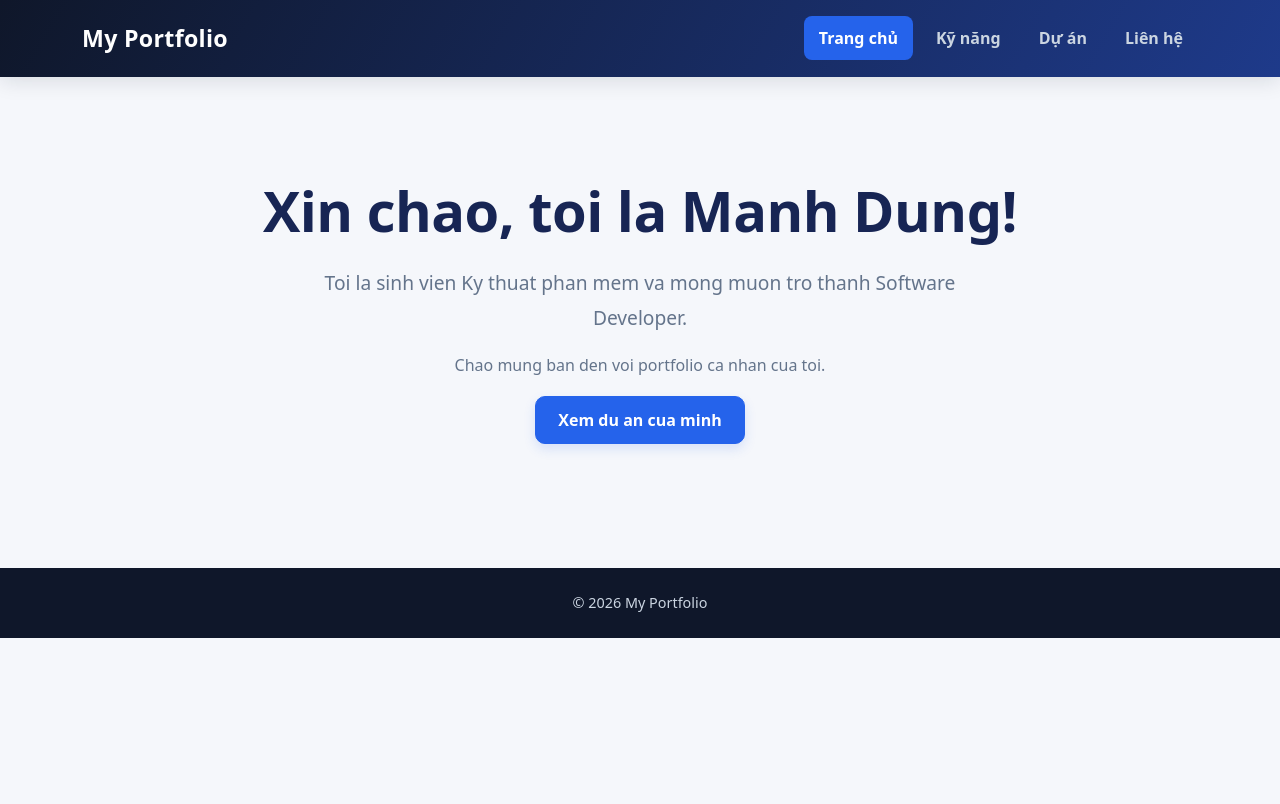
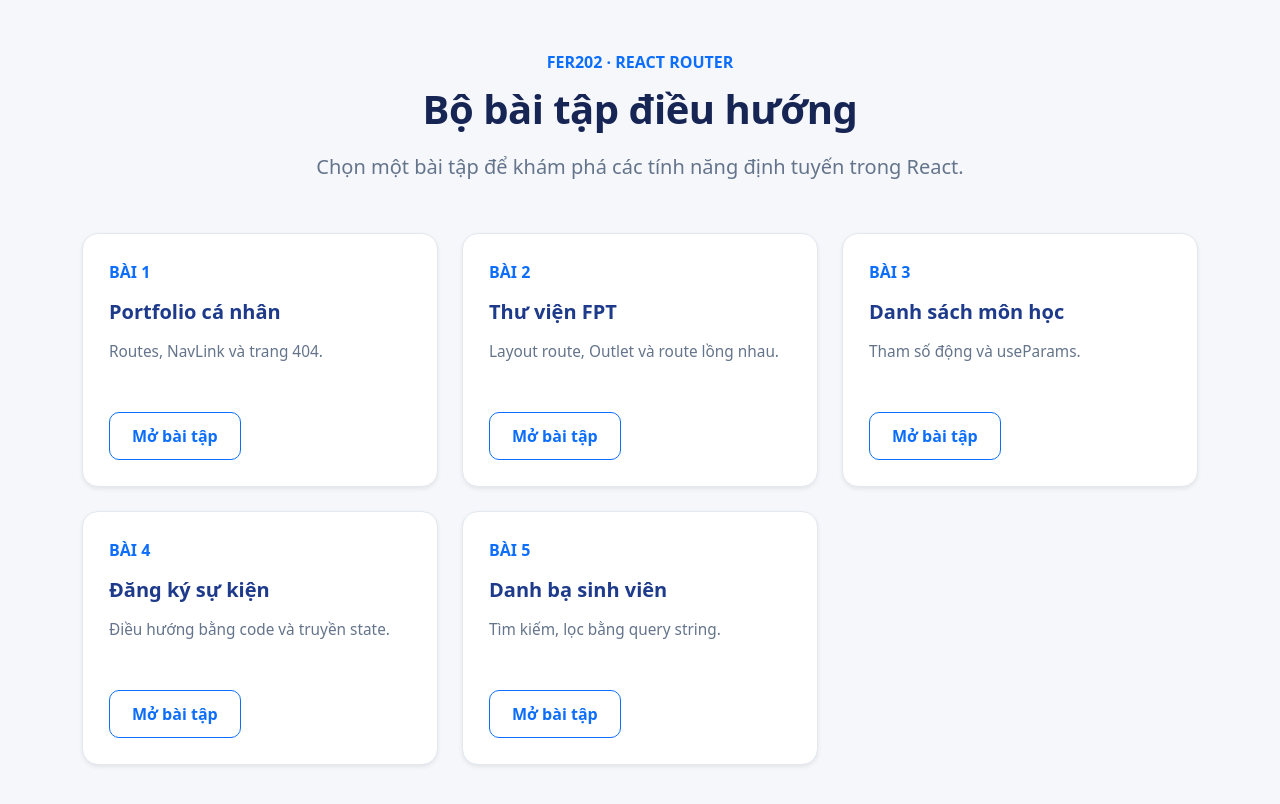
Before and after one commit to Manhduh/FER202_FA26_Manhduh, a React (Vite) app in the folder Slot11/router-basic/: page / in a window 1280 px wide. Shown: the top 804 px of the page. Built offline with nearby package versions, Linux system fonts and the light colour scheme.

Commit message:
feat(slot11): complete exercise 1 portfolio
Add exercise selector and the personal portfolio routes, shared navbar, active navigation, and 404 page.

```diff
--- a/Slot11/router-basic/src/App.jsx
+++ b/Slot11/router-basic/src/App.jsx
@@ -1,118 +1,41 @@
+import { Button, Card, Col, Container, Row } from 'react-bootstrap';
+import { Link, Route, Routes } from 'react-router-dom';
+import Exercise1 from './exercises/Exercise1.jsx';
 
-import { Navbar, Nav, Container, Button, Card, Row, Col, ListGroup } from 'react-bootstrap';
-import { Routes, Route, Link, NavLink } from 'react-router-dom';
-import './App.css';
-const MENU = [
-  { to: '/', label: 'Trang chủ' },
-  { to: '/skills', label: 'Kỹ năng' },
-  { to: '/projects', label: 'Dự án' },
-  { to: '/contact', label: 'Liên hệ' }
+const EXERCISES = [
+  { number: 1, title: 'Portfolio cá nhân', description: 'Routes, NavLink và trang 404.' },
+  { number: 2, title: 'Thư viện FPT', description: 'Layout route, Outlet và route lồng nhau.' },
+  { number: 3, title: 'Danh sách môn học', description: 'Tham số động và useParams.' },
+  { number: 4, title: 'Đăng ký sự kiện', description: 'Điều hướng bằng code và truyền state.' },
+  { number: 5, title: 'Danh bạ sinh viên', description: 'Tìm kiếm, lọc bằng query string.' },
 ];
 
-// Navbar dung chung cho tat ca cac trang
-function AppNavbar() {
-  return (
-    <Navbar bg="dark" variant="dark" expand="lg">
-      <Container>
-        <Navbar.Brand as={Link} to="/">
-          My Portfolio
-        </Navbar.Brand>
-
-        <Navbar.Toggle aria-controls="main-navbar" />
-
-        <Navbar.Collapse id="main-navbar">
-          <Nav className="ms-auto">
-            {MENU.map((item) => (
-              <Nav.Link
-                as={NavLink}
-                to={item.to}
-                end={item.to === '/'}
-                key={item.to}
-              >
-                {item.label}
-              </Nav.Link>
-            ))}
-          </Nav>
-        </Navbar.Collapse>
-      </Container>
-    </Navbar>
-  );
-}
-
-// Trang chu
-function HomePage() {
-  return (
-    <Container className="py-5 text-center">
-      <h1>Xin chao, toi la Manh Dung!</h1>
-      <p className="lead mt-3">
-        Toi la sinh vien Ky thuat phan mem va mong muon tro thanh Software Developer.
-      </p>
-      <p>
-        Chao mung ban den voi portfolio ca nhan cua toi.
-      </p>
-
-      <Button as={Link} to="/projects" variant="primary">
-        Xem du an cua minh
-      </Button>
-    </Container>
-  );
-}
-
-// Trang ky nang
-function SkillsPage() {
-  const skills = [
-    'HTML va CSS',
-    'JavaScript',
-    'ReactJS',
-    'Java',
-    'SQL Server'
-  ];
-
+function ExerciseDirectory() {
   return (
     <Container className="py-5">
-      <h2 className="mb-4">Ky nang cua toi</h2>
-
-      <ListGroup>
-        {skills.map((skill, index) => (
-          <ListGroup.Item key={index}>
-            {skill}
-          </ListGroup.Item>
-        ))}
-      </ListGroup>
-    </Container>
-  );
-}
-
-// Trang du an
-function ProjectsPage() {
-  const projects = [
-    {
-      title: 'Portfolio Website',
-      description: 'Website gioi thieu ban than su dung ReactJS.'
-    },
-    {
-      title: 'Book Management',
-      description: 'Ung dung quan ly sach va thong tin sach.'
-    },
-    {
-      title: 'Student Management',
-      description: 'Ung dung quan ly sinh vien va diem so.'
-    }
-  ];
-
-  return (
-    <Container className="py-5">
-      <h2 className="mb-4">Du an cua toi</h2>
+      <div className="mb-5 text-center">
+        <p className="mb-2 text-primary fw-semibold">FER202 · REACT ROUTER</p>
+        <h1 className="mb-3">Bộ bài tập điều hướng</h1>
+        <p className="lead mx-auto" style={{ maxWidth: 680 }}>
+          Chọn một bài tập để khám phá các tính năng định tuyến trong React.
+        </p>
+      </div>
 
       <Row className="g-4">
-        {projects.map((project, index) => (
-          <Col md={4} key={index}>
+        {EXERCISES.map(({ number, title, description }) => (
+          <Col key={number} md={6} lg={4}>
             <Card className="h-100 shadow-sm">
-              <Card.Body>
-                <Card.Title>{project.title}</Card.Title>
-                <Card.Text>{project.description}</Card.Text>
-                <Button variant="outline-primary" disabled>
-                  Dang cap nhat
+              <Card.Body className="d-flex flex-column">
+                <span className="mb-3 text-primary fw-bold">BÀI {number}</span>
+                <Card.Title>{title}</Card.Title>
+                <Card.Text>{description}</Card.Text>
+                <Button
+                  as={Link}
+                  to={`/bai${number}`}
+                  className="mt-auto align-self-start"
+                  variant="outline-primary"
+                >
+                  Mở bài tập
                 </Button>
               </Card.Body>
             </Card>
@@ -123,52 +46,13 @@ function ProjectsPage() {
   );
 }
 
-// Trang lien he
-function ContactPage() {
-  return (
-    <Container className="py-5">
-      <h2>Lien he</h2>
-      <p>Email: example@gmail.com</p>
-      <p>Vi tri: Da Nang, Viet Nam</p>
-    </Container>
-  );
-}
-
-// Trang 404
-function NotFoundPage() {
-  return (
-    <Container className="py-5 text-center">
-      <h1 className="display-3 text-danger">404</h1>
-      <h2>Khong tim thay trang</h2>
-      <p>Duong dan ban truy cap khong ton tai.</p>
-
-      <Button as={Link} to="/" variant="primary">
-        Ve trang chu
-      </Button>
-    </Container>
-  );
-}
-
-// Khai bao cac route
 function App() {
   return (
-    <>
-      <AppNavbar />
-
-      <Routes>
-        <Route path="/" element={<HomePage />} />
-        <Route path="/skills" element={<SkillsPage />} />
-        <Route path="/projects" element={<ProjectsPage />} />
-        <Route path="/contact" element={<ContactPage />} />
-        <Route path="*" element={<NotFoundPage />} />
-      </Routes>
-
-      <footer className="bg-light text-center py-3 mt-4">
-        <p className="mb-0">
-          © 2026 My Portfolio
-        </p>
-      </footer>
-    </>
+    <Routes>
+      <Route path="/" element={<ExerciseDirectory />} />
+      <Route path="/bai1/*" element={<Exercise1 />} />
+      <Route path="*" element={<ExerciseDirectory />} />
+    </Routes>
   );
 }
 
--- /dev/null
+++ b/Slot11/router-basic/src/exercises/Exercise1.jsx
@@ -0,0 +1,152 @@
+import {
+  Button,
+  Card,
+  Col,
+  Container,
+  ListGroup,
+  Nav,
+  Navbar,
+  Row,
+} from 'react-bootstrap';
+import { Link, NavLink, Route, Routes } from 'react-router-dom';
+import '../App.css';
+
+const BASE = '/bai1';
+const MENU = [
+  { to: BASE, label: 'Trang chủ' },
+  { to: `${BASE}/skills`, label: 'Kỹ năng' },
+  { to: `${BASE}/projects`, label: 'Dự án' },
+  { to: `${BASE}/contact`, label: 'Liên hệ' },
+];
+
+function AppNavbar() {
+  return (
+    <Navbar bg="dark" variant="dark" expand="lg">
+      <Container>
+        <Navbar.Brand as={Link} to={BASE}>Manh Dung</Navbar.Brand>
+        <Navbar.Toggle aria-controls="portfolio-navbar" />
+        <Navbar.Collapse id="portfolio-navbar">
+          <Nav className="ms-auto">
+            {MENU.map((item) => (
+              <Nav.Link
+                as={NavLink}
+                to={item.to}
+                end={item.to === BASE}
+                key={item.to}
+              >
+                {item.label}
+              </Nav.Link>
+            ))}
+          </Nav>
+        </Navbar.Collapse>
+      </Container>
+    </Navbar>
+  );
+}
+
+function HomePage() {
+  return (
+    <Container className="py-5 text-center">
+      <h1>Xin chào, tôi là Manh Dung!</h1>
+      <p className="lead mt-3">
+        Tôi là sinh viên Kỹ thuật phần mềm và mong muốn trở thành Software Developer.
+      </p>
+      <p>Chào mừng bạn đến với portfolio cá nhân của tôi.</p>
+      <Button as={Link} to={`${BASE}/projects`} variant="primary">
+        Xem dự án của mình
+      </Button>
+    </Container>
+  );
+}
+
+function SkillsPage() {
+  const skills = ['HTML và CSS', 'JavaScript', 'ReactJS', 'Java', 'SQL Server'];
+
+  return (
+    <Container className="py-5">
+      <h2 className="mb-4">Kỹ năng của tôi</h2>
+      <ListGroup>
+        {skills.map((skill) => <ListGroup.Item key={skill}>{skill}</ListGroup.Item>)}
+      </ListGroup>
+    </Container>
+  );
+}
+
+function ProjectsPage() {
+  const projects = [
+    {
+      title: 'Portfolio Website',
+      description: 'Website giới thiệu bản thân sử dụng ReactJS.',
+    },
+    {
+      title: 'Book Management',
+      description: 'Ứng dụng quản lý sách và thông tin sách.',
+    },
+    {
+      title: 'Student Management',
+      description: 'Ứng dụng quản lý sinh viên và điểm số.',
+    },
+  ];
+
+  return (
+    <Container className="py-5">
+      <h2 className="mb-4">Dự án của tôi</h2>
+      <Row className="g-4">
+        {projects.map((project) => (
+          <Col md={4} key={project.title}>
+            <Card className="h-100 shadow-sm">
+              <Card.Body>
+                <Card.Title>{project.title}</Card.Title>
+                <Card.Text>{project.description}</Card.Text>
+                <Button variant="outline-primary" disabled>Đang cập nhật</Button>
+              </Card.Body>
+            </Card>
+          </Col>
+        ))}
+      </Row>
+    </Container>
+  );
+}
+
+function ContactPage() {
+  return (
+    <Container className="py-5">
+      <h2>Liên hệ</h2>
+      <p>Email: example@gmail.com</p>
+      <p>Vị trí: Đà Nẵng, Việt Nam</p>
+    </Container>
+  );
+}
+
+function NotFoundPage() {
+  return (
+    <Container className="py-5 text-center">
+      <h1 className="display-3 text-danger">404</h1>
+      <h2>Không tìm thấy trang</h2>
+      <p>Đường dẫn bạn truy cập không tồn tại.</p>
+      <Button as={Link} to={BASE} variant="primary">Về trang chủ</Button>
+    </Container>
+  );
+}
+
+function Exercise1() {
+  return (
+    <>
+      <AppNavbar />
+      <main>
+        <Routes>
+          <Route path="/bai1" element={<HomePage />} />
+          <Route path="/bai1/skills" element={<SkillsPage />} />
+          <Route path="/bai1/projects" element={<ProjectsPage />} />
+          <Route path="/bai1/contact" element={<ContactPage />} />
+          <Route path="*" element={<NotFoundPage />} />
+        </Routes>
+      </main>
+      <footer className="bg-light text-center py-3 mt-4">
+        <p className="mb-0">© 2026 My Portfolio</p>
+      </footer>
+    </>
+  );
+}
+
+export default Exercise1;
--- a/Slot11/router-basic/src/main.jsx
+++ b/Slot11/router-basic/src/main.jsx
@@ -7,7 +7,7 @@ import App from './App.jsx';
 
 createRoot(document.getElementById('root')).render(
   <StrictMode>
-    <BrowserRouter>
+    <BrowserRouter useTransitions={false}>
       <App />
     </BrowserRouter>
   </StrictMode>
```
